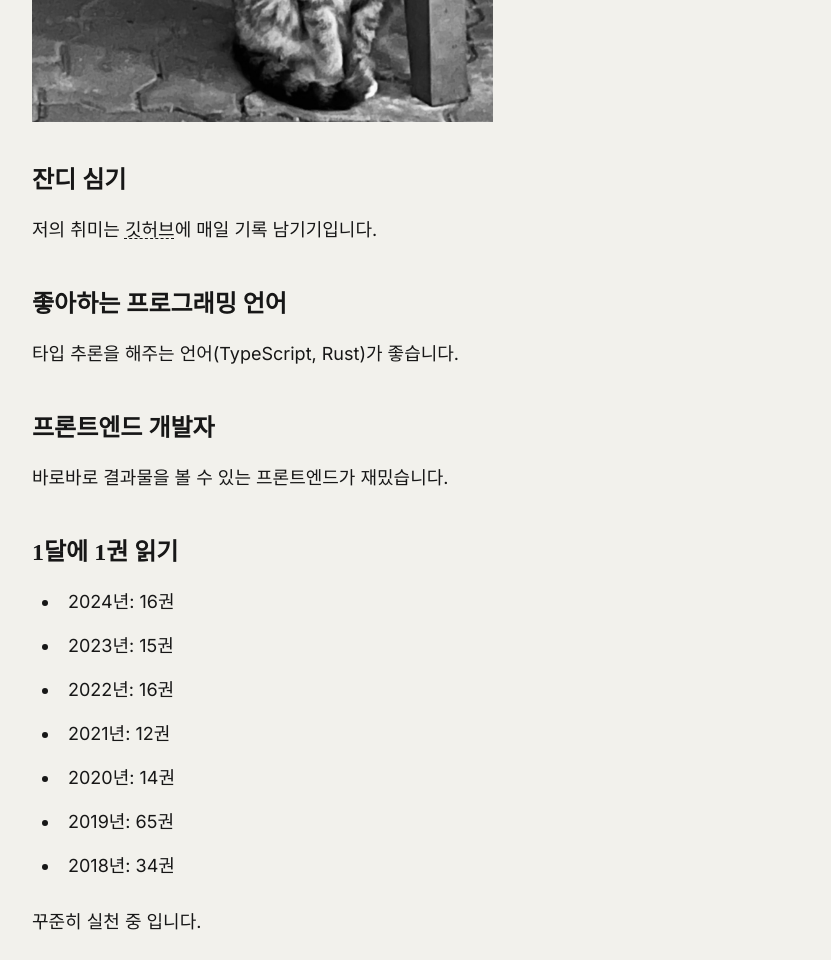
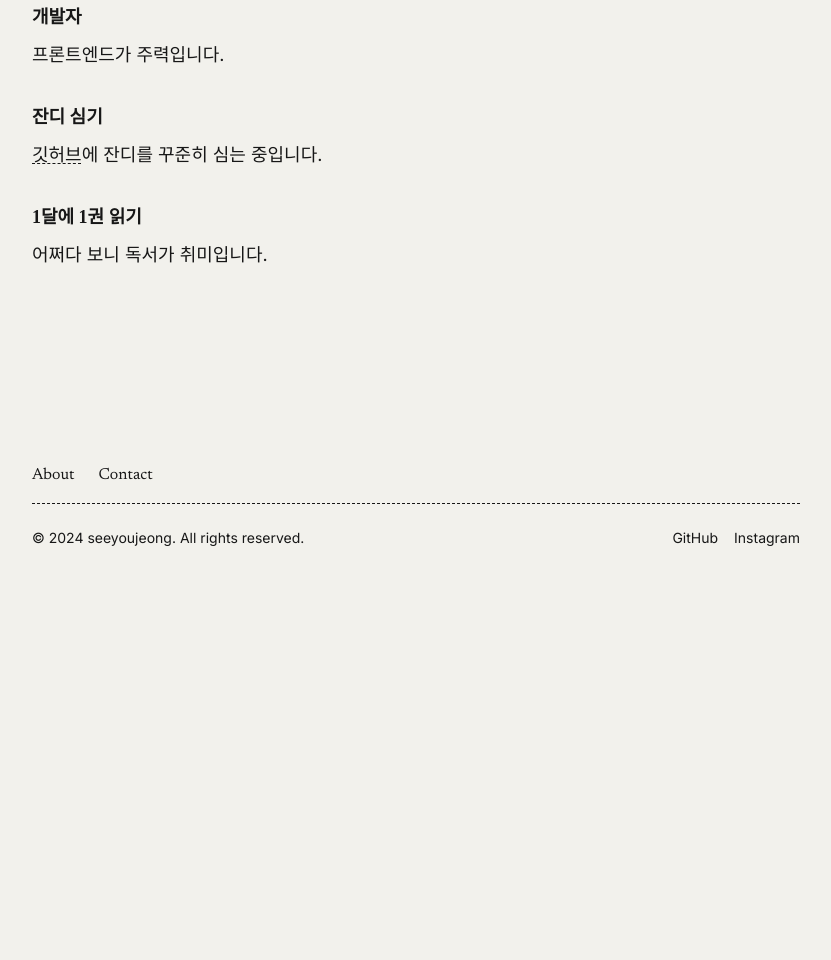
Before and after one commit to seeyoujeong/seeyoujeong.github.io, an Astro site: page /about in a window 1280 px wide. Shown: the part 512-1472 px from the top of the page, without its empty margins (224-1055 px from the left). After the commit the page ends 1116 px from the top, so only its background shows below. Built offline with nearby package versions, Linux system fonts and the light colour scheme; Astro itself is replaced by a stand-in of ours.

Commit message:
feat: about 페이지 수정

```diff
--- a/src/content/pages/about.md
+++ b/src/content/pages/about.md
@@ -8,28 +8,18 @@ seo:
     alt: cat
 ---
 
-<img src="/about-cat.jpeg" class="w-3/5" alt="cat" />
+안녕하세요. 정찬욱입니다.
 
-### 잔디 심기
+<img src="/about-cat.jpeg" class="w-[200px]" alt="cat" />
 
-저의 취미는 [깃허브](https://github.com/seeyoujeong)에 매일 기록 남기기입니다.
+#### 개발자
 
-### 좋아하는 프로그래밍 언어
+프론트엔드가 주력입니다.
 
-타입 추론을 해주는 언어(TypeScript, Rust)가 좋습니다.
+#### 잔디 심기
 
-### 프론트엔드 개발자
+[깃허브](https://github.com/seeyoujeong)에 잔디를 꾸준히 심는 중입니다.
 
-바로바로 결과물을 볼 수 있는 프론트엔드가 재밌습니다.
+#### 1달에 1권 읽기
 
-### 1달에 1권 읽기
-
-- 2024년: 16권
-- 2023년: 15권
-- 2022년: 16권
-- 2021년: 12권
-- 2020년: 14권
-- 2019년: 65권
-- 2018년: 34권
-
-꾸준히 실천 중 입니다.
+어쩌다 보니 독서가 취미입니다.
```
